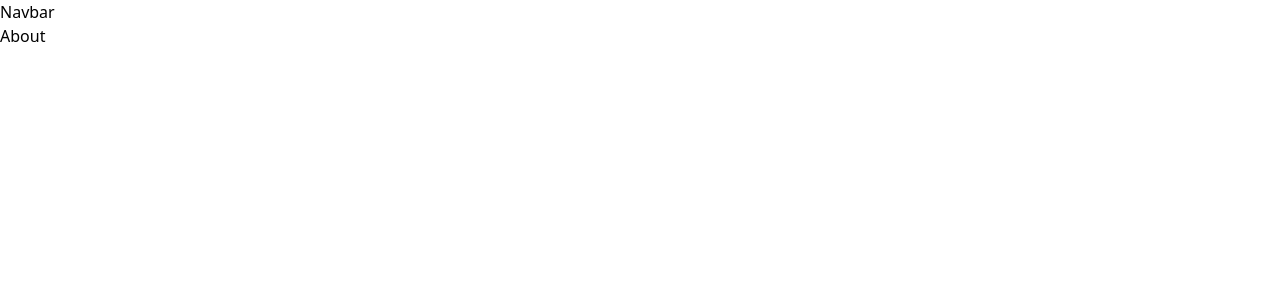
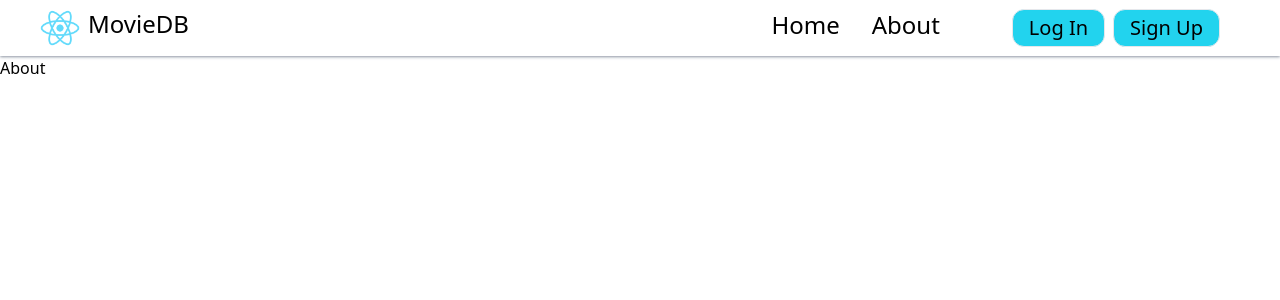
Before and after one commit to ToFJ/react-movie-app, a React (Create React App) app: page /about in a window 1280 px wide. Shown: the top 300 px of the page. Built offline with nearby package versions, Linux system fonts and the light colour scheme; no server answers.

Commit message:
basic navbar

```diff
--- a/src/Components/Navbar.js
+++ b/src/Components/Navbar.js
@@ -1,7 +1,34 @@
 import React from "react";
+import { Link } from "react-router-dom";
+import logo512 from "../images/logo512.png";
 
 const Navbar = () => {
-  return <div>Navbar</div>;
+  return (
+    <nav className="shadow shadow-gray-400 flex justify-between items-center py-2 text-2xl">
+      <Link to="/">
+        <div className="flex">
+          <img src={logo512} alt="logo" className="inline w-10 ml-10 mr-2" />
+          <h1 className="cursor-pointer">MovieDB</h1>
+        </div>
+      </Link>
+      <div className="flex px-10 ">
+        <ul className="flex mr-26 px-5 ">
+          <li className="px-2 mx-2 cursor-pointer hover:text-cyan-400 ease-in-out duration-200">
+            <Link to="/">Home</Link>
+          </li>
+          <li className="px-2 ml-2 mr-12 cursor-pointer hover:text-cyan-400 ease-in-out duration-200">
+            <Link to="/about">About</Link>
+          </li>
+          <li className=" ml-4 cursor-pointer  border rounded-xl text-xl py-1 px-4 bg-cyan-400 hover:bg-cyan-300 ease-in-out duration-200">
+            <Link to="/about">Log In</Link>
+          </li>
+          <li className=" ml-2 cursor-pointer border rounded-xl text-xl py-1 px-4 bg-cyan-400 hover:bg-cyan-300 ease-in-out duration-200">
+            <Link to="/about">Sign Up</Link>
+          </li>
+        </ul>
+      </div>
+    </nav>
+  );
 };
 
 export default Navbar;
```
Also changed, not shown: public/index.html (+2 -26 lines), src/images/logo512.png (renamed from public/logo512.png).
